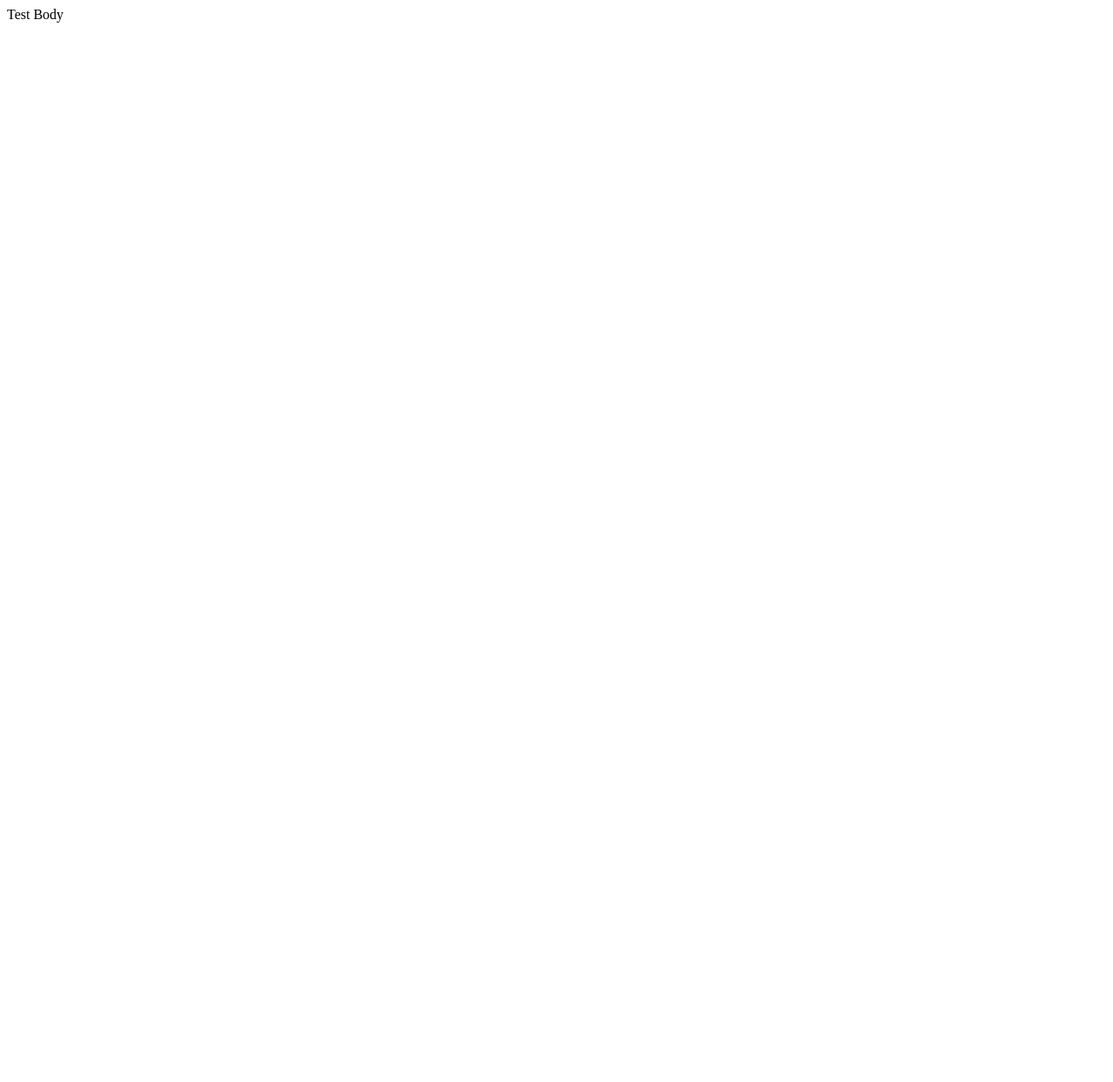
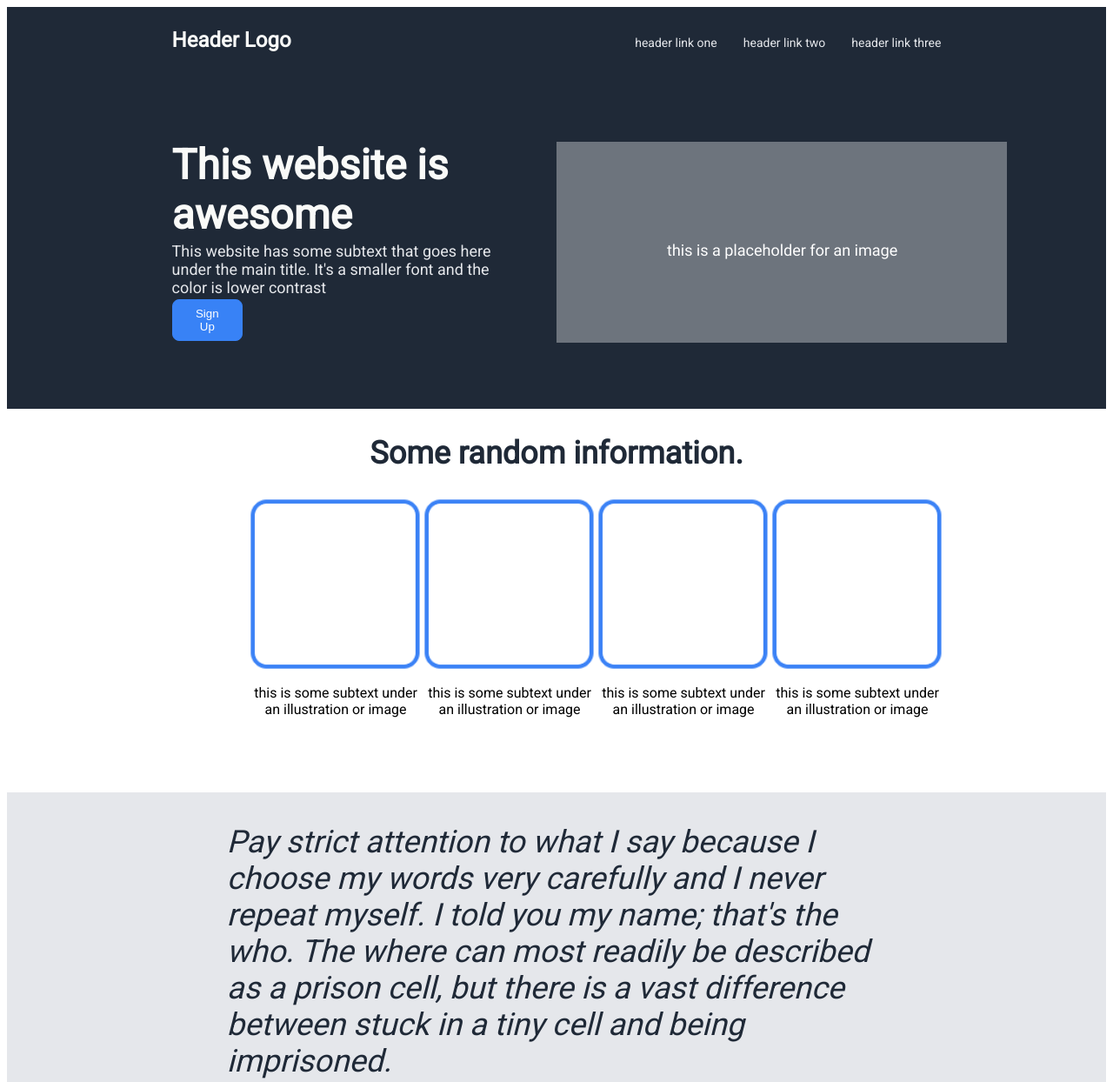
Before and after one commit to JoshHowardDev/landingpage, a plain HTML site: page index.html in a window 1280 px wide. Shown: the top 1244 px of the page at 87% size. Before the commit the page ends 800 px from the top, so only its background shows below. Drawn offline with Linux system fonts and the light colour scheme.

Commit message:
Complete TOP landing page.

```diff
--- a/index.html
+++ b/index.html
@@ -4,10 +4,71 @@
     <meta charset="UTF-8">
     <meta http-equiv="X-UA-Compatible" content="IE=edge">
     <meta name="viewport" content="width=device-width, initial-scale=1.0">
+    <link href='http://fonts.googleapis.com/css?family=Roboto' rel='stylesheet' type='text/css'>
     <link rel="stylesheet" href="styles.css">
     <title>Flashcards</title>
 </head>
 <body>
-    Test Body
+    <div class="header">
+        <div class="header_left">
+            Header Logo
+        </div>
+        <div class="header_right">
+            <ul>
+                <li><a href="#" class="no_decoration">header link one</a></li>
+                <li><a href="#" class="no_decoration">header link two</a></li>
+                <li><a href="#" class="no_decoration">header link three</a></li>
+            </ul>
+        </div>
+    </div>
+    <div class="hero_text">
+        <div class="hero_left">
+            <div class="hero_main">This website is awesome</div>
+            <div class="hero_secondary">This website has some subtext that goes here under the main title. It's a smaller font and the color is lower contrast</div>
+            <div><button class="sign_up">Sign Up</button></div>
+        </div>
+        <div class="hero_right">
+            <img src="images/placeholder.png" alt="Placeholder" id="flashcardimg">
+        </div>
+    </div>
+    <div class="content_section">
+        <div class="content_header">
+            Some random information.
+        </div>
+        <div class="cards_container">
+            <div class="card">
+                <img src="images/cardimg.png" alt="Card" class="cardimg">
+                <p class="card_text">this is some subtext under an illustration or image</p>
+            </div>
+            <div class="card">
+                <img src="images/cardimg.png" alt="Card" class="cardimg">
+                <p class="card_text">this is some subtext under an illustration or image</p>
+            </div>
+            <div class="card">
+                <img src="images/cardimg.png" alt="Card" class="cardimg">
+                <p class="card_text">this is some subtext under an illustration or image</p>
+            </div>
+            <div class="card">
+                <img src="images/cardimg.png" alt="Card" class="cardimg">
+                <p class="card_text">this is some subtext under an illustration or image</p>
+            </div>
+        </div>
+    </div>
+    <div class="quote_section">
+        <p class="quote">Pay strict attention to what I say because I choose my words very carefully and I never repeat myself. I told you my name; that's the who. The where can most readily be described as a prison cell, but there is a vast difference between stuck in a tiny cell and being imprisoned.</p>
+        <p class="author">-Dalton Russell</p>
+    </div>
+    <div class="cta">
+        <div class="cta_left">
+            <p class="cta_left_header">Call to action! It's time!</p>
+            <p class="cta_left_secondary">Sign up for our product by clicking that button right over there!</p>
+        </div>
+        <div class="cta_right">
+            <div><button class="sign_up sign_up_bottom">Sign Up</button></div>
+        </div>
+    </div>
+    <div class="footer">
+        Copyright The Odin Project 2022
+    </div>
 </body>
 </html>
--- a/styles.css
+++ b/styles.css
@@ -0,0 +1,182 @@
+body {
+    display: flex;
+    flex-direction: column;
+    font-family: 'Roboto', sans-serif;
+    padding: 0;
+}
+
+.hero_text, .content_section, .footer, .header {
+    padding-left: 15%;
+    padding-right: 15%;
+}
+
+.header {
+    display: flex;
+    justify-content: space-between;
+    align-items: center;
+    background-color: #1F2937;
+    font-size: 24px;
+    color: #F9FAF8;
+}
+
+.header_left {
+    font-size: 24px;
+    font-weight: 600;
+}
+
+.hero_text {
+    padding-top: 6%;
+    padding-bottom: 6%;
+    background-color: #1F2937;
+    display: flex;
+    justify-content: center;
+    gap: 4%
+}
+
+.hero_left, .hero_right {
+    width: 50%;
+    flex: 1, 1, auto;
+}
+
+.hero_left {
+    display: flex;
+    flex-direction: column;
+    justify-content: space-around;
+}
+
+.hero_right {
+    display: flex;
+}
+
+.hero_main {
+    font-size: 48px;
+    color: #F9FAF8;
+    font-weight: 900;
+}
+
+.hero_secondary {
+    font-size: 18px;
+    color: #E5E7EB;
+}
+
+.sign_up {
+    padding: 8px 16px;
+    border-radius: 8px;
+    background: #3882F6;
+    border: 1px solid #3882F6;
+    color: white;
+    width: 20%;
+  }
+
+ul {
+    list-style-type: none;
+    display: flex;
+    gap: 30px;
+}
+
+.no_decoration {
+    text-decoration: none;
+    font-size: 14px;
+    color: #E5E7EB;
+}
+
+#flashcardimg {
+    flex: 1;
+}
+
+.content_header {
+    font-size: 36px;
+    font-weight: 900;
+    color: #1F2937;
+    text-align: center;
+    padding: 30px;
+}
+
+.cards_container {
+    display: flex;
+    padding-left: 10%;
+    padding-right: 10%;
+    justify-content: space-between;
+    margin-bottom: 8%;
+}
+
+.card {
+    text-align: center;
+    display: flex;
+    flex-direction: column;
+    width: 200px;
+}
+
+.cardimg {
+    width: 200px;
+    height: auto;
+}
+
+.card_text {
+    width: auto;
+}
+
+.quote_section {
+    background-color: #E5E7EB;
+    font-size: 36px;
+    font-style: italic;
+    color: #1F2937;
+    padding-left: 20%;
+    padding-right: 20%;
+}
+
+.author {
+    font-weight: 900;
+    text-align: right;
+}
+
+.cta {
+    color: white;
+    background-color: #3882F6;
+    margin: 15%;
+    border-radius: 8px;
+    display: flex;
+    padding-right: 50px;
+    padding-left: 50px;
+    padding-top: 20px;
+    padding-bottom: 20px;
+}
+
+.cta_left {
+    flex: 1;
+}
+
+.cta_right {
+    flex: 1;
+}
+
+.cta_left_header {
+    font-size: 30px;
+    font-weight: 900;
+}
+
+.cta_left_secondary {
+    font-size: 20px;
+}
+
+.cta_right {
+    display: flex;
+    justify-content: center;
+    align-items: center;
+}
+
+.sign_up_bottom {
+    border: 2px solid white;
+    width: auto;
+    font-weight: 700;
+    font-size: 20px;
+}
+
+.footer {
+    display: flex;
+    justify-content: center;
+    align-items: center;
+    background-color: #1F2937;
+    color: #E5E7EB;
+    padding: 30px;
+}
```
Also changed, not shown: images/cardimg.png (added), images/flashcards.png (added), images/flashcards_vertical.png (added), images/placeholder.png (added).
